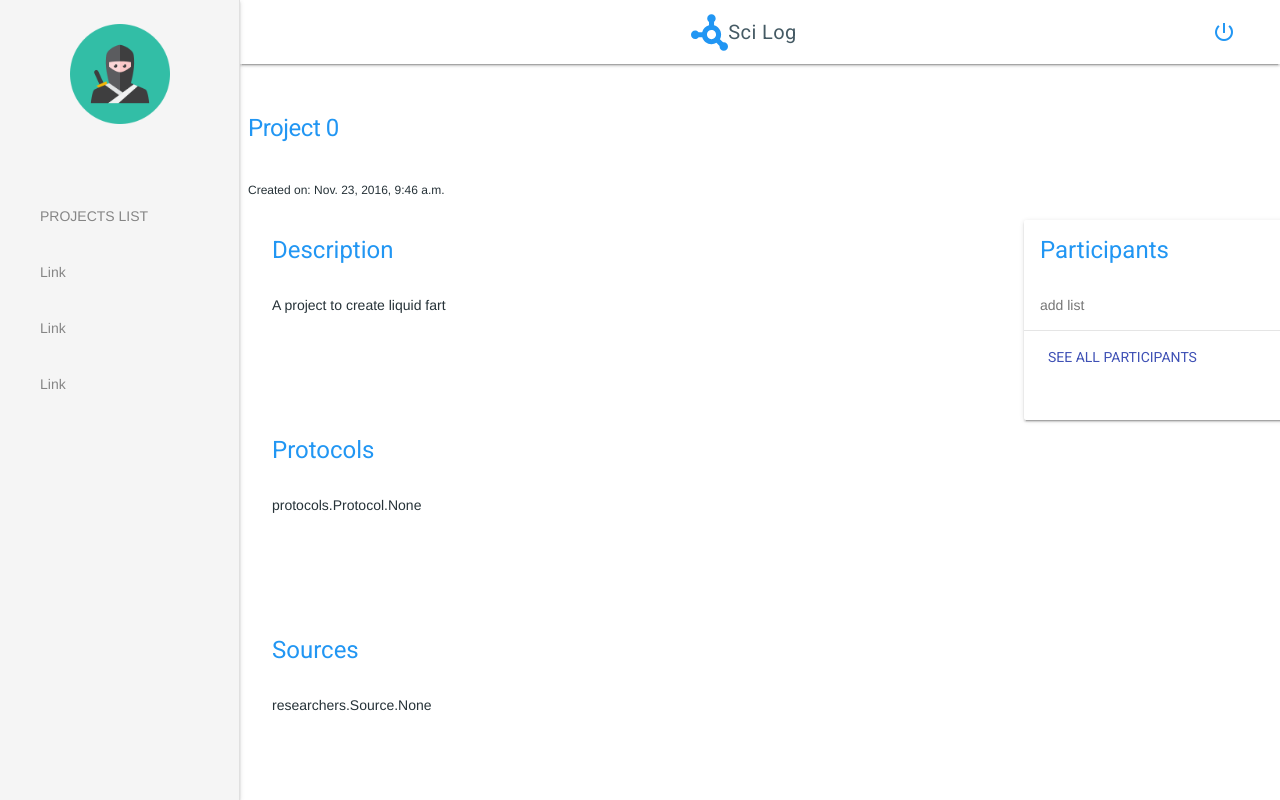
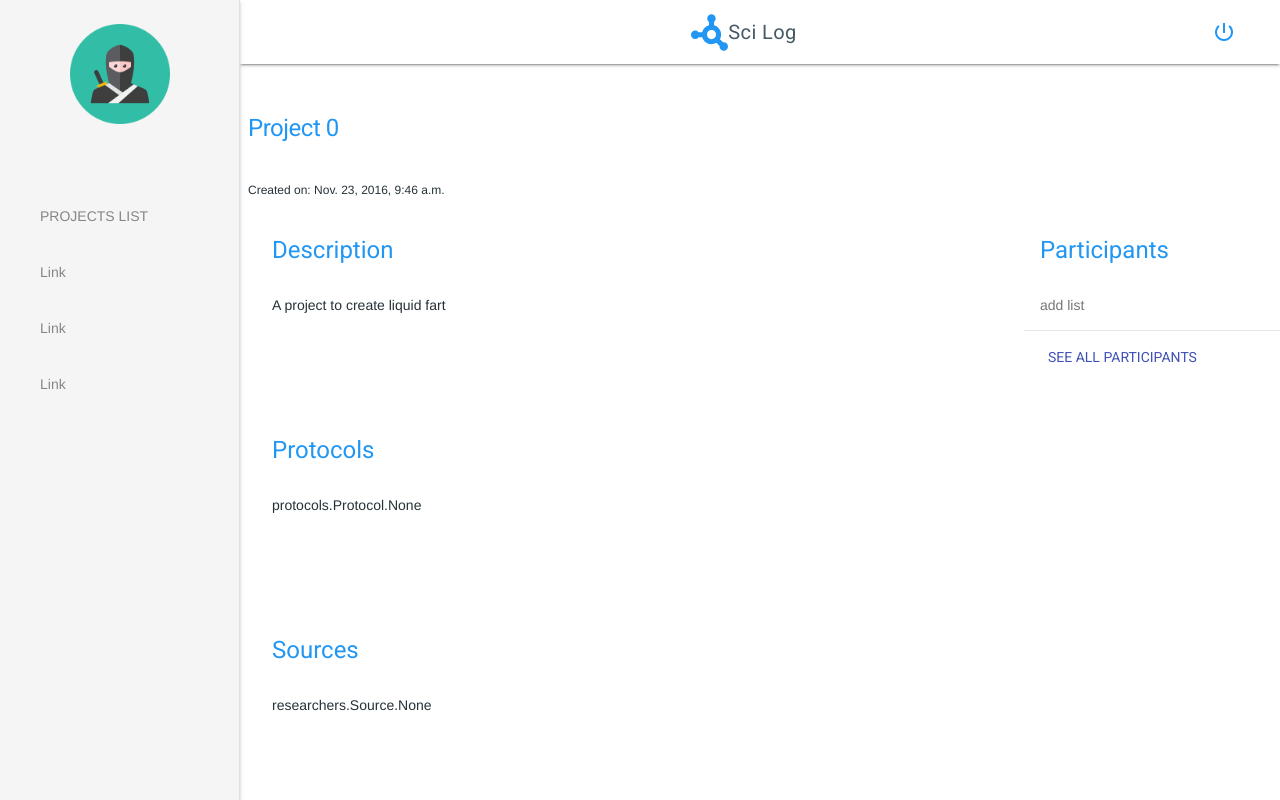
Before and after one commit to CLGinc/fictional-fiesta, a Django app: template projects/templates/project.html in a window 1280 px wide. Run offline with Django 3.2, Linux system fonts and the light colour scheme; the template is opened without the code that fills it: values that come from a table or form of the project are taken from there, others are empty; data comes from the database, SQL or seed files in the repository; parts of the project's set-up code (start-up, migrations or seed data) failed here and were passed over; some libraries are stand-ins or nearby versions.

Commit message:
fix project participants list

```diff
--- a/projects/templates/project.html
+++ b/projects/templates/project.html
@@ -38,7 +38,7 @@
           </div>
         </div>
         <div class="mdl-cell mdl-cell--3-col">
-          <div class="mdl-card mdl-shadow--2dp">
+          <div class="mdl-card">
             <div class="mdl-card__title mdl-color-text--blue-500">
               <h2 class="mdl-card__title-text">Participants</h2>
             </div>
```
